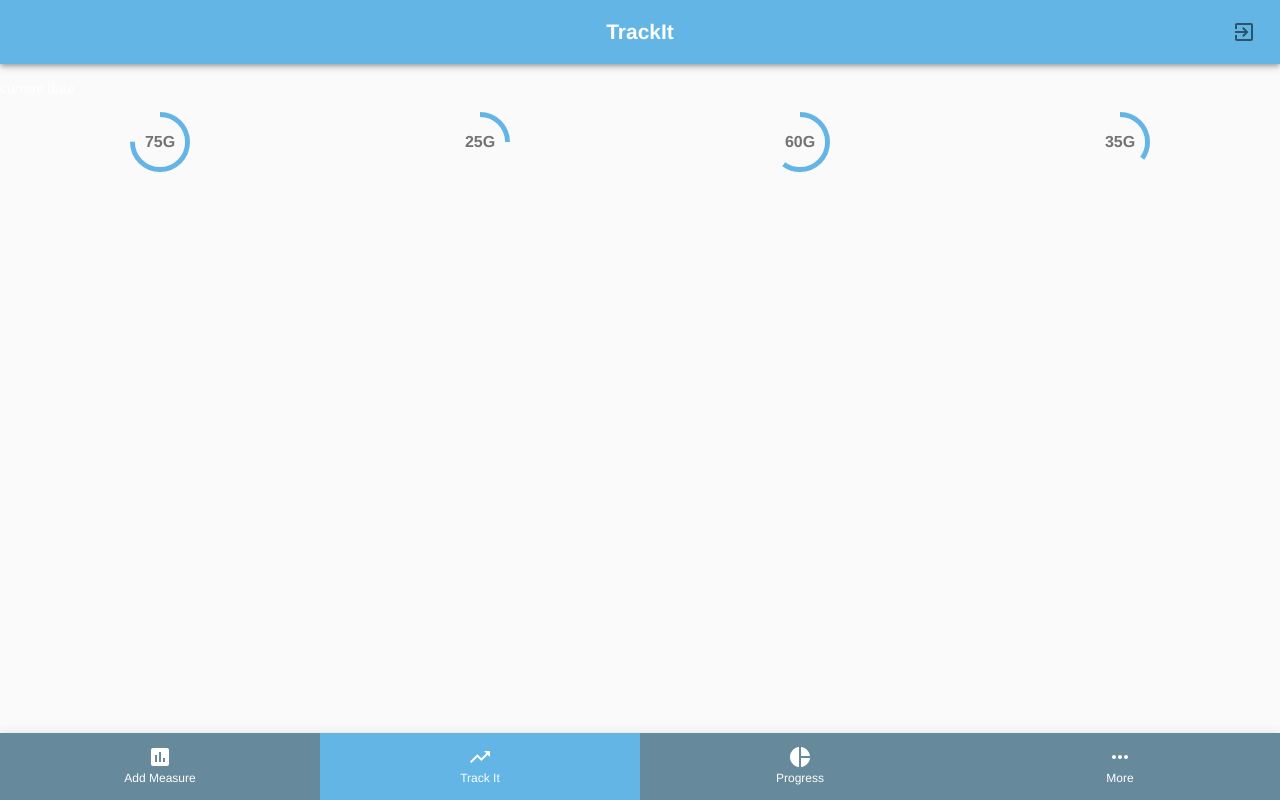
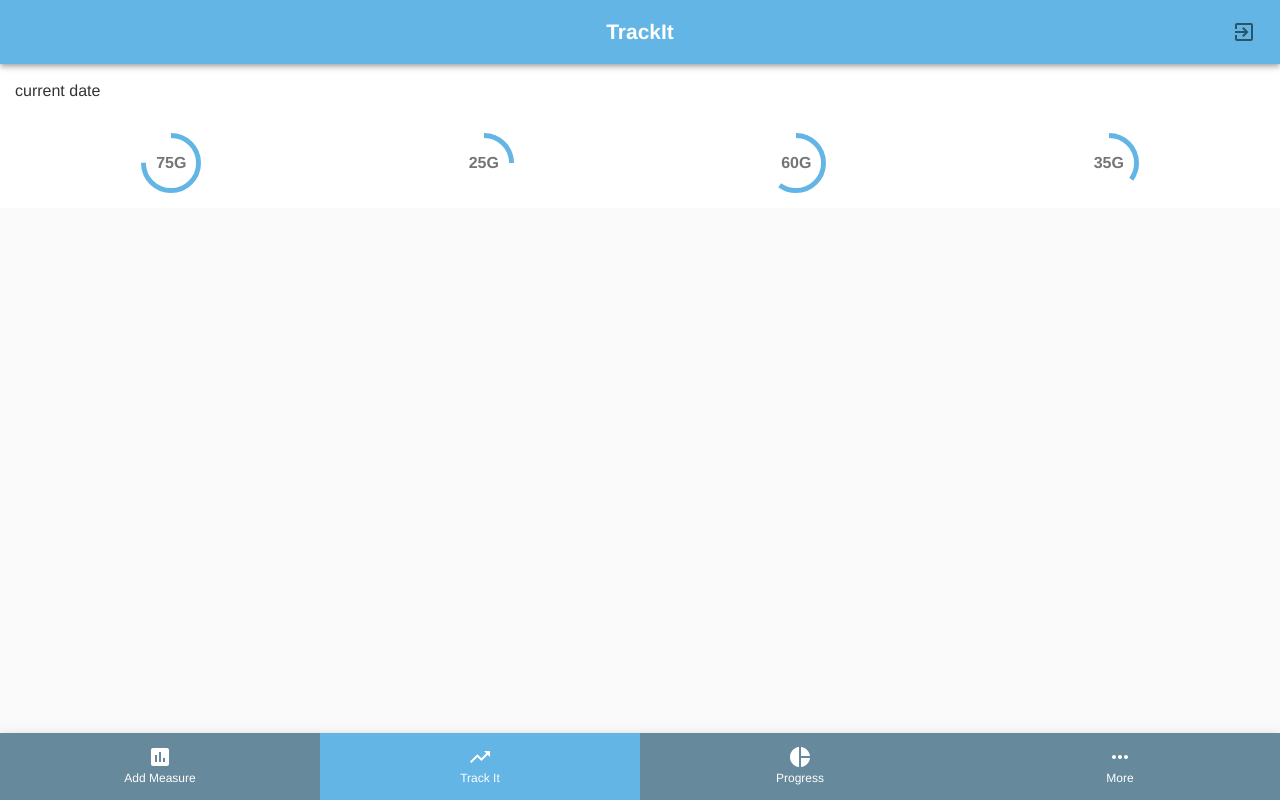
Before and after one commit to martinnajjar12/calories-frontend, a React (Create React App) app: page /meals in a window 1280 px wide. Built offline with nearby package versions, Linux system fonts and the light colour scheme; sample sign-in values are in the browser's storage.

Commit message:
Style the meals.js page

```diff
--- a/src/components/Meals.js
+++ b/src/components/Meals.js
@@ -1,21 +1,27 @@
-import { Grid } from '@material-ui/core';
+import { Grid, Typography } from '@material-ui/core';
 import React from 'react';
+import commonStyles from '../utils/commonStyles';
 import CircularProgressWithLabel from './CircularProgressWithLabel';
 import Header from './Header';
 import NavigationBar from './NavigationBar';
 
-const Meals = () => (
-  <>
+const Meals = () => {
+  const commonClasses = commonStyles();
+  return (
+    <div className={commonClasses.lightGreyBg}>
       <Header title="TrackIt" />
-    <p>current date</p>
-    <Grid container justify="space-around" alignItems="center">
+      <div className={commonClasses.whiteBackground}>
+        <Typography className={`${commonClasses.darkText} ${commonClasses.normalPadding}`}>current date</Typography>
+      </div>
+      <Grid className={`${commonClasses.whiteBackground} ${commonClasses.normalPadding}`} container justify="space-around" alignItems="center">
         <CircularProgressWithLabel value={75} />
         <CircularProgressWithLabel value={25} />
         <CircularProgressWithLabel value={60} />
         <CircularProgressWithLabel value={35} />
       </Grid>
       <NavigationBar />
-  </>
+    </div>
   );
+};
 
 export default Meals;
--- a/src/utils/commonStyles.js
+++ b/src/utils/commonStyles.js
@@ -67,6 +67,9 @@
   morePaperBg: {
     backgroundColor: '#eceded',
   },
+  whiteBackground: {
+    backgroundColor: '#fff',
+  },
 });
 
 export default commonStyles;
```
Lines whose indentation alone changed are shown as unchanged.
